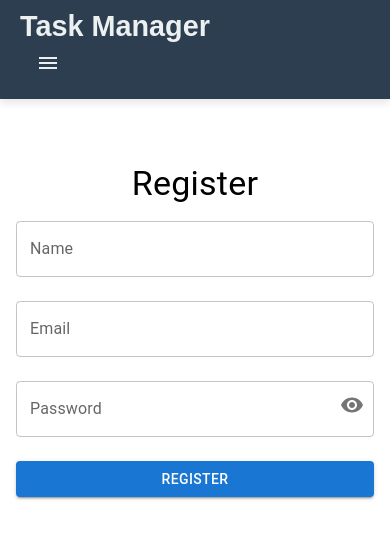
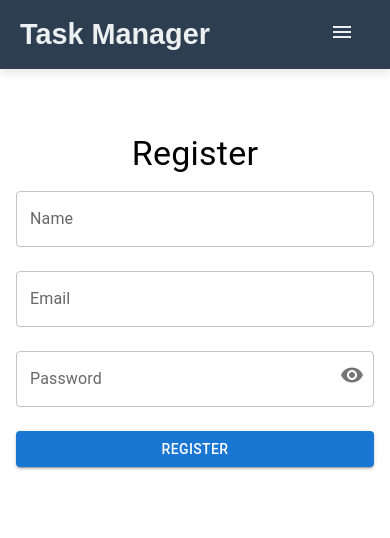
Before and after one commit to shubhojeet1/task-manager-client, a React (Create React App) app: page / in a window 390 px wide. Shown: the top 538 px of the page. Built offline with nearby package versions, Linux system fonts and the light colour scheme; no server answers.

Commit message:
responsiveness at navbar

```diff
--- a/src/components/Navbar.js
+++ b/src/components/Navbar.js
@@ -31,7 +31,7 @@ const Navbar = () => {
       </div>
       <ul className={`navbar-menu ${isMobileMenuOpen ? 'open' : ''}`}>
         <li>
-          <Link to="/tasks" className="navbar-link">Tasks</Link>
+          <Link to="/tasks" className="navbar-link" onClick={handleMenuClose}>Tasks</Link>
         </li>
         {localStorage.getItem('token') ? (
           <li>
@@ -40,10 +40,10 @@ const Navbar = () => {
         ) : (
           <>
             <li>
-              <Link to="/login" className="navbar-link">Login</Link>
+              <Link to="/login" className="navbar-link" onClick={handleMenuClose}>Login</Link>
             </li>
             <li>
-              <Link to="/" className="navbar-link">Register</Link>
+              <Link to="/" className="navbar-link" onClick={handleMenuClose}>Register</Link>
             </li>
           </>
         )}
--- a/src/styles/Navbar.css
+++ b/src/styles/Navbar.css
@@ -9,6 +9,13 @@
   position: sticky;
   top: 0;
   z-index: 1000;
+}
+
+.navbar-brand {
+  display: flex;
+  justify-content: space-between;
+  align-items: center;
+  width: 100%;
 }
 
 .navbar-brand h2 {
@@ -23,7 +30,7 @@
   background: none;
   border: none;
   color: #ecf0f1;
-    font-size: 1.5em;
+  font-size: 1.8em;
   cursor: pointer;
 }
 
@@ -71,14 +78,15 @@
   .navbar-menu {
     display: none;
     flex-direction: column;
-      gap: 15px;
+    gap: 10px;
     width: 100%;
     position: absolute;
     top: 60px;
     left: 0;
     background-color: #2c3e50;
-      padding: 20px;
+    padding: 15px 0;
     box-shadow: 0 4px 8px rgba(0, 0, 0, 0.1);
+    align-items: center;
   }
 
   .navbar-menu.open {
@@ -87,7 +95,8 @@
 
   .navbar-link {
     text-align: center;
-      padding: 10px 0;
+    padding: 8px 0;
+    width: 100%; /* Ensure full-width clickable area */
   }
 
   .navbar-button {
```
Lines whose indentation alone changed are shown as unchanged.
